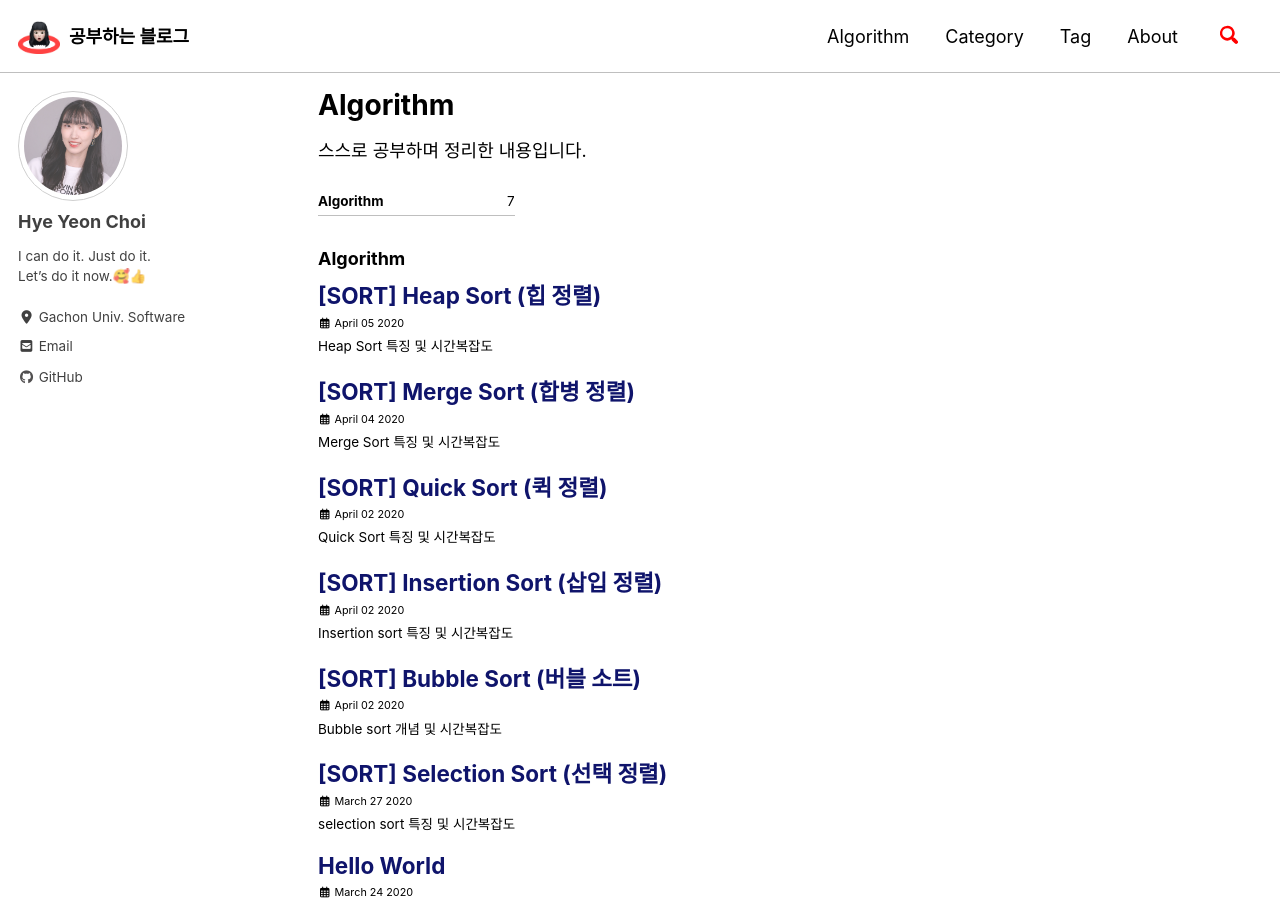
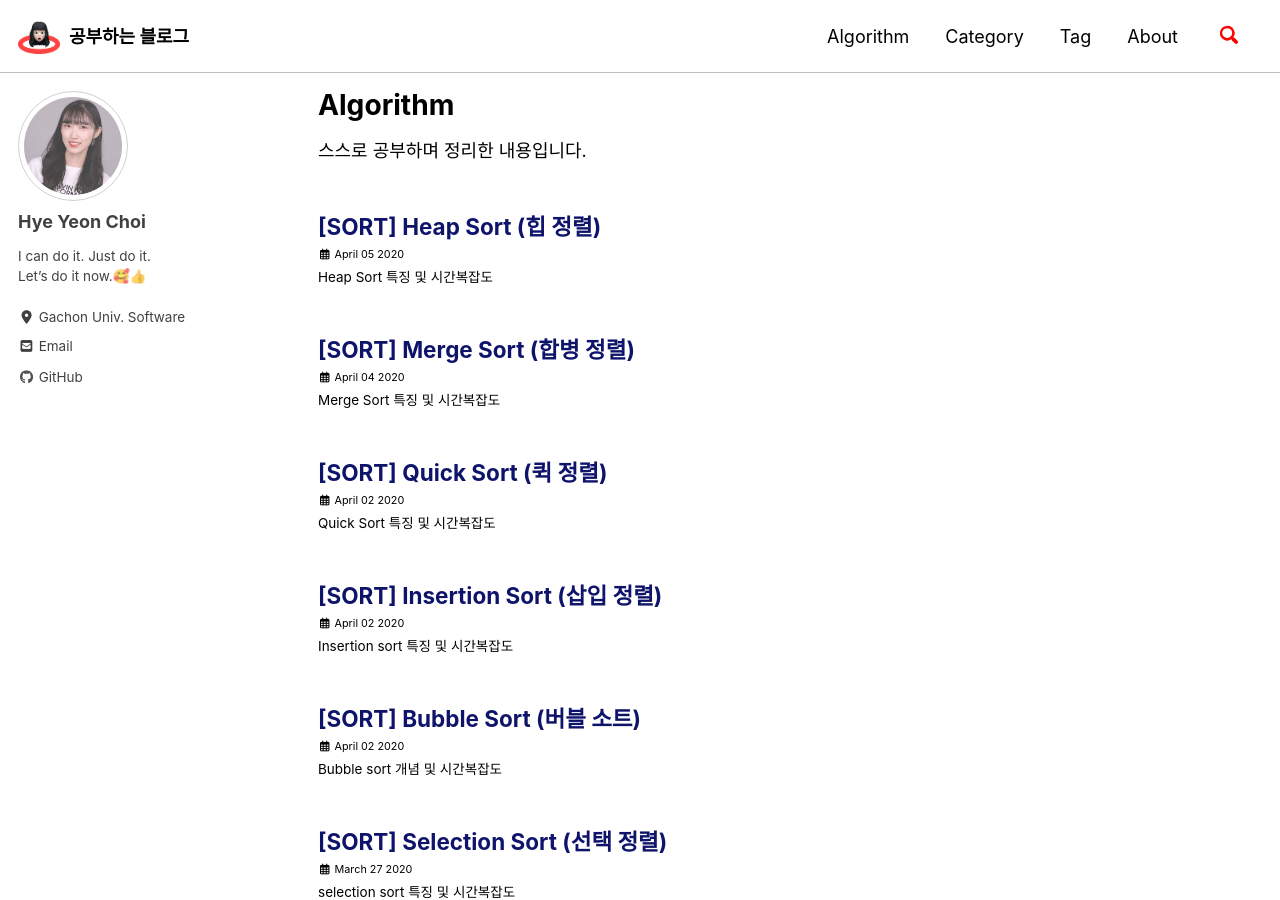
Before and after one commit to chlgpdus921/chlgpdus921.github.io, a Jekyll site: the page built from _pages/algorithm.md, in a window 1280 px wide and 900 px high. Built offline with Jekyll 4.4.1, drawn with Linux system fonts in a browser that asks for light colours; cached includes are drawn as plain includes; nearby versions of some CDN libraries; part of the change alters nothing that is shown; some of the changed text lies outside the part shown.

Commit message:
파일 카테고리 수정

```diff
--- a/_pages/algorithm.md
+++ b/_pages/algorithm.md
@@ -1,8 +1,8 @@
 ---
 title: "Algorithm"
-layout: categories
+layout: category
 permalink: /categories/algorithm/
-taxonomy: algorithm
+taxonomy: Algorithm
 author_profile: true
 ---
 
--- a/_posts/2020-03-24-first-post.md
+++ b/_posts/2020-03-24-first-post.md
@@ -5,7 +5,7 @@ permalink: /practice/
 comments: true
 
 categories:
-  - Algorithm
+  - Blog
 tags:
   - Blog
 toc: true
```
